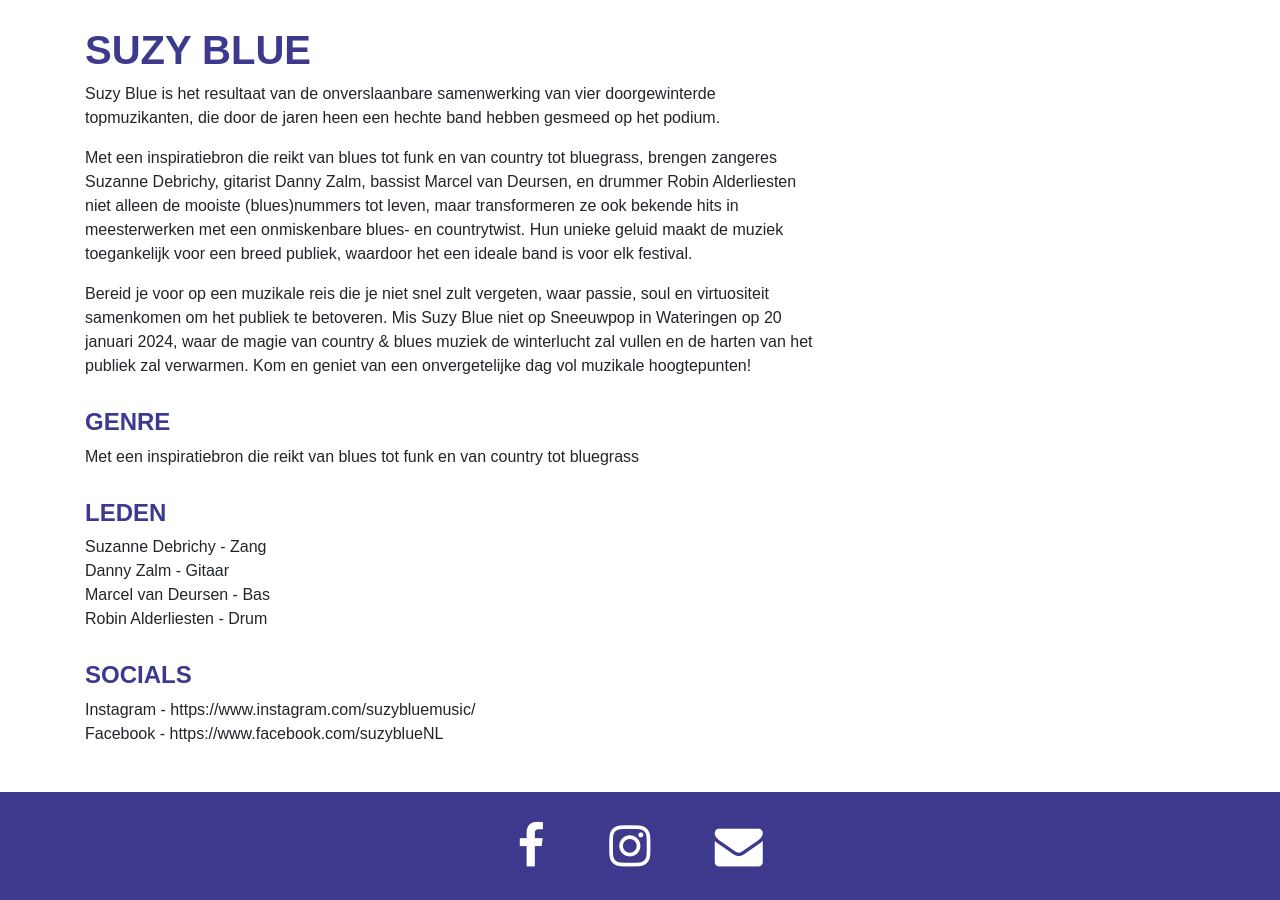
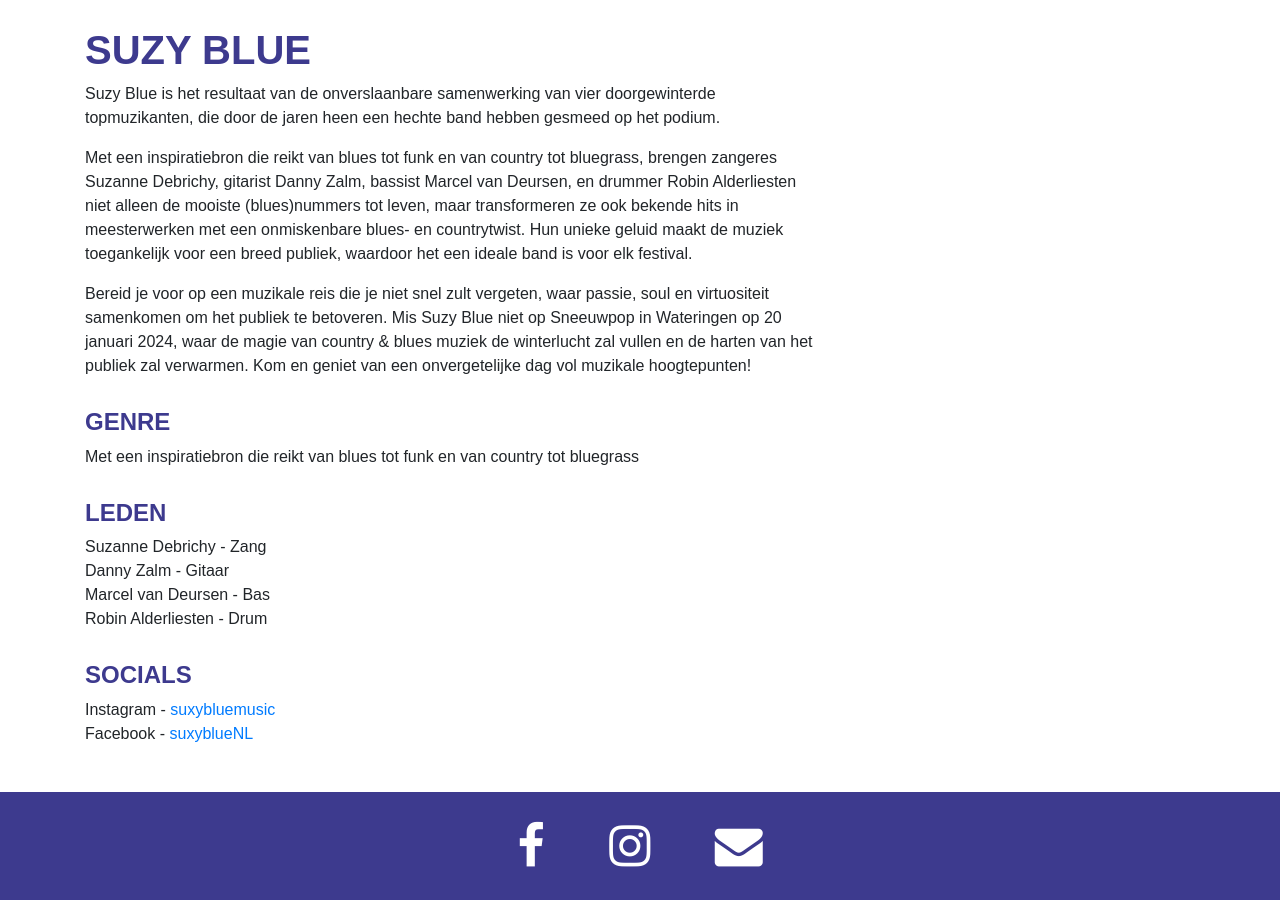
Before and after one commit to sneeuwpop-festival/sneeuwpop.nl, a Jekyll site: the page built from suzy-blue.md, in a window 1280 px wide and 900 px high, scrolled down 1675 px. Built offline with Jekyll 4.4.1, drawn with Linux system fonts in a browser that asks for light colours.

Commit message:
Update suzy-blue.md

```diff
--- a/suzy-blue.md
+++ b/suzy-blue.md
@@ -16,9 +16,9 @@ genre: Met een inspiratiebron die reikt van blues tot funk en van country tot bl
 
 socials:
   - name: Instagram
-    role: https://www.instagram.com/suzybluemusic/
+    role: <a href="https://www.instagram.com/suzybluemusic/">suxybluemusic</a>
   - name: Facebook
-    role: https://www.facebook.com/suzyblueNL
+    role: <a href="https://www.facebook.com/suzyblueNL">suxyblueNL</a>
 
 ---
 
```
